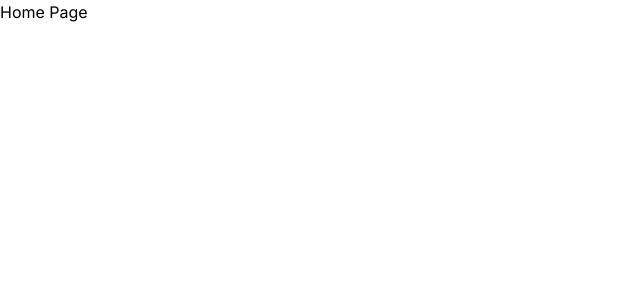
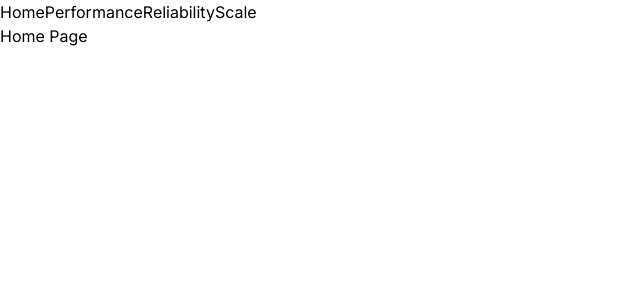
Before and after one commit to ahmet-ustun/udemy-nextjs-app-router, a Next.js app: page / in a window 1280 px wide. Shown: the top 300 px of the page, without its empty margins (0-640 px from the left). Built offline with nearby package versions, Linux system fonts and the light colour scheme.

Commit message:
chore: Add header component to layout for navigation

```diff
--- a/src/app/layout.tsx
+++ b/src/app/layout.tsx
@@ -1,6 +1,7 @@
 import type { Metadata } from "next";
 import { Inter } from "next/font/google";
 import "./globals.css";
+import Header from "@/components/Header";
 
 const inter = Inter({ subsets: ["latin"] });
 
@@ -16,7 +17,10 @@
 }>) {
   return (
     <html lang="en">
-      <body className={inter.className}>{children}</body>
+      <body className={inter.className}>
+        <Header />
+        {children}
+      </body>
     </html>
   );
 }
```
